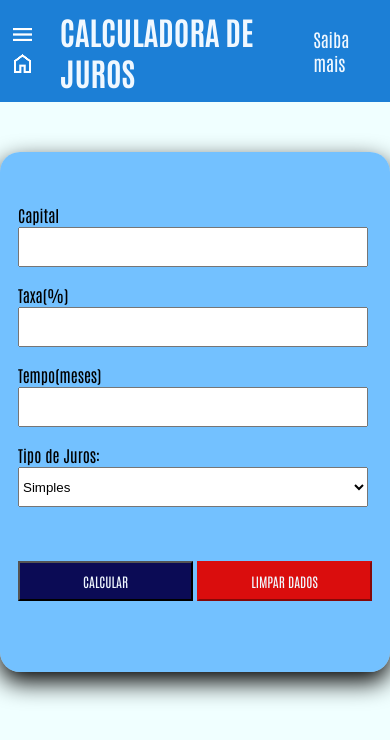
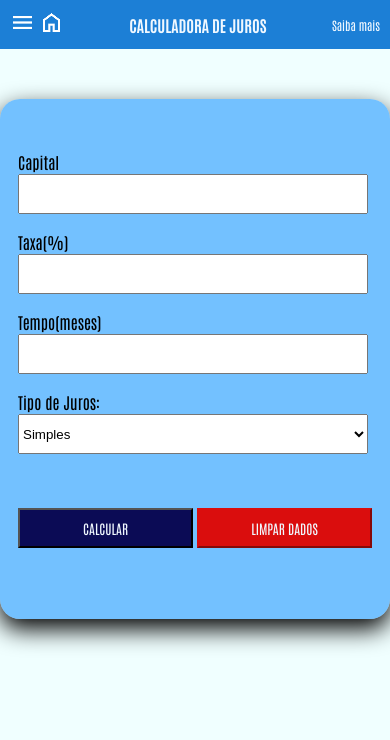
Before and after one commit to TirabassiEnzo/calculadora-juros, a plain HTML site: page index.html in a window 390 px wide. Drawn offline with Linux system fonts and the light colour scheme.

Commit message:
Alteração CSS

```diff
--- a/style.css
+++ b/style.css
@@ -82,3 +82,12 @@ button{
 .sobre:hover{
     scale: 1.2;
 }
+
+@media(max-width: 600px){
+    h1{
+        font-size: 16px;
+    }
+    .sobre{
+        font-size: 12px;
+    }
+}
```
